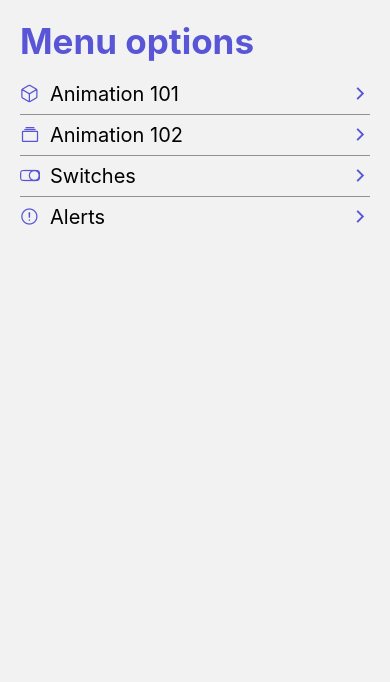
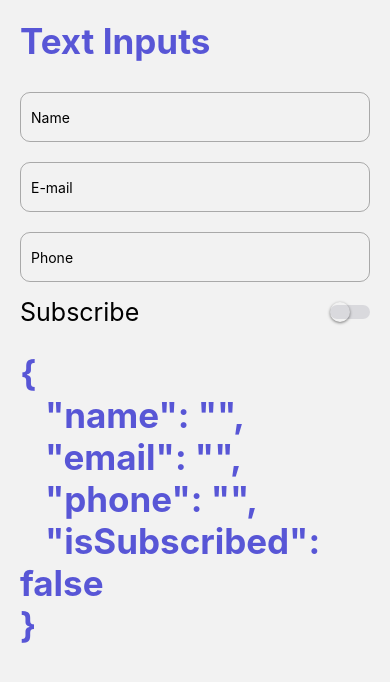
Before and after one commit to DarkRose73/RNComponents-App, a React Native app: screen /TextInputScreen in a window 390 px wide. Shown: the top 682 px of the page. Built offline with nearby package versions, Linux system fonts and the light colour scheme.

Commit message:
TextInputs

```diff
--- a/src/data/menuItems.tsx
+++ b/src/data/menuItems.tsx
@@ -21,4 +21,9 @@
     icon: 'alert-circle-outline',
     component: 'AlertScreen',
   },
+  {
+    name: 'Text Inputs',
+    icon: 'document-text-outline',
+    component: 'TextInputScreen',
+  },
 ];
--- /dev/null
+++ b/src/hooks/useForm.tsx
@@ -0,0 +1,18 @@
+import {useState} from 'react';
+
+export const useForm = <T extends Object>(initState: T) => {
+  const [state, setState] = useState(initState);
+
+  const onChange = <K extends Object>(value: K, field: keyof T) => {
+    setState({
+      ...state,
+      [field]: value,
+    });
+  };
+
+  return {
+    ...state,
+    form: state,
+    onChange,
+  };
+};
--- a/src/navigation/Navigator.tsx
+++ b/src/navigation/Navigator.tsx
@@ -4,6 +4,7 @@
 import {Animation102Screen} from '../screens/Animation102Screen';
 import {SwitchScreen} from '../screens/SwitchScreen';
 import {AlertScreen} from '../screens/AlertScreen';
+import {TextInputScreen} from '../screens/TextInputScreen';
 
 const Stack = createStackNavigator();
 
@@ -15,6 +16,7 @@
       <Stack.Screen name="Animation102Screen" component={Animation102Screen} />
       <Stack.Screen name="SwitchScreen" component={SwitchScreen} />
       <Stack.Screen name="AlertScreen" component={AlertScreen} />
+      <Stack.Screen name="TextInputScreen" component={TextInputScreen} />
     </Stack.Navigator>
   );
 };
--- /dev/null
+++ b/src/screens/TextInputScreen.tsx
@@ -0,0 +1,95 @@
+import {
+  View,
+  Text,
+  TextInput,
+  StyleSheet,
+  KeyboardAvoidingView,
+  Platform,
+  ScrollView,
+  TouchableWithoutFeedback,
+  Keyboard,
+} from 'react-native';
+import React, {useState} from 'react';
+import {HeaderTitle} from '../components/HeaderTitle';
+import {styles} from '../theme/AppTheme';
+import {useForm} from '../hooks/useForm';
+import CustomSwitch from '../components/CustomSwitch';
+
+export const TextInputScreen = () => {
+  const {isSubscribed, form, onChange} = useForm({
+    name: '',
+    email: '',
+    phone: '',
+    isSubscribed: false,
+  });
+
+  return (
+    <KeyboardAvoidingView
+      behavior={Platform.OS === 'ios' ? 'padding' : 'height'}>
+      <ScrollView>
+        <TouchableWithoutFeedback onPress={Keyboard.dismiss}>
+          <View style={styles.globalMargin}>
+            <HeaderTitle title="Text Inputs" />
+
+            <TextInput
+              style={stylesScreen.inputStyle}
+              placeholder="Name"
+              autoCorrect={false}
+              autoCapitalize="words"
+              onChangeText={value => onChange(value, 'name')}
+            />
+
+            <TextInput
+              style={stylesScreen.inputStyle}
+              placeholder="E-mail"
+              autoCorrect={false}
+              autoCapitalize="none"
+              onChangeText={value => onChange(value, 'email')}
+              keyboardType="email-address"
+            />
+
+            <TextInput
+              style={stylesScreen.inputStyle}
+              placeholder="Phone"
+              onChangeText={value => onChange(value, 'phone')}
+              keyboardType="phone-pad"
+            />
+
+            {/* Ejemplo */}
+            <View style={stylesScreen.switchRow}>
+              <Text style={stylesScreen.switchText}>Subscribe</Text>
+              <CustomSwitch
+                isOn={isSubscribed}
+                onChange={value => onChange(value, 'isSubscribed')}
+              />
+            </View>
+
+            <HeaderTitle title={JSON.stringify(form, null, 3)} />
+
+            <View style={{height: 30}} />
+          </View>
+        </TouchableWithoutFeedback>
+      </ScrollView>
+    </KeyboardAvoidingView>
+  );
+};
+
+const stylesScreen = StyleSheet.create({
+  inputStyle: {
+    borderWidth: 1,
+    borderColor: 'rgba(0,0,0,0.3)',
+    height: 50,
+    paddingHorizontal: 10,
+    borderRadius: 10,
+    marginVertical: 10,
+  },
+  switchText: {
+    fontSize: 25,
+  },
+  switchRow: {
+    justifyContent: 'space-between',
+    flexDirection: 'row',
+    alignItems: 'center',
+    marginVertical: 5,
+  },
+});
```
